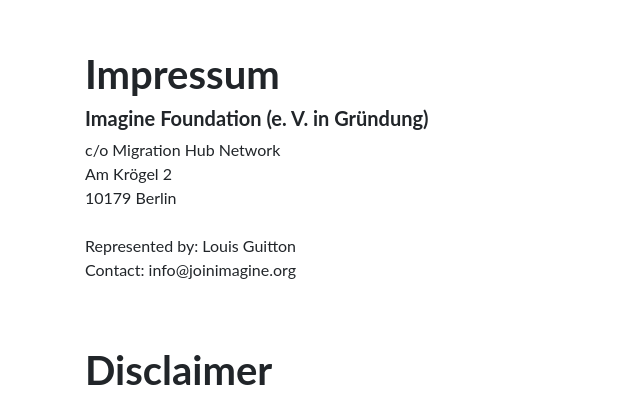
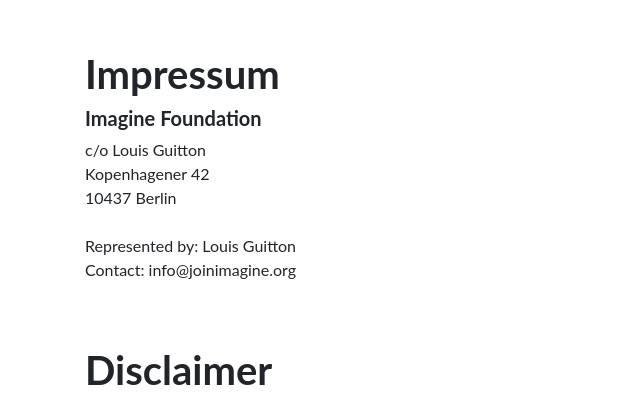
Before and after one commit to louisguitton/friendly-broccoli, a Flask app: template app/templates/impressum.html in a window 1280 px wide. Shown: the part 56-458 px from the top of the page, without its empty margins (0-640 px from the left). Run offline with Flask 2, Linux system fonts and the light colour scheme; the template is opened without the code that fills it, so the values that code supplies are empty; parts of the project's set-up code (start-up, migrations or seed data) failed here and were passed over; some libraries are stand-ins or nearby versions.

Commit message:
rectified adress impressum

```diff
--- a/app/templates/impressum.html
+++ b/app/templates/impressum.html
@@ -1,15 +1,15 @@
 {% extends 'layouts/main.html' %}
-{% block title %}About{% endblock %}
+{% block title %}Impressum{% endblock %}
 
 {% block app_content %}
 <div class="container">
     <div class="content-section">
         <h1>Impressum</h1>
-        <h5>Imagine Foundation (e. V. in Gründung)</h5>
+        <h5>Imagine Foundation</h5>
         <p>
-        c/o Migration Hub Network <br>
-        Am Krögel 2 <br>
-        10179 Berlin <br>
+        c/o Louis Guitton <br>
+        Kopenhagener 42 <br>
+        10437 Berlin <br>
         <br>
         Represented by: Louis Guitton <br>
         Contact: info@joinimagine.org
```
Also changed, not shown: app/templates/privacy_policy.html (+5 -5 lines).
